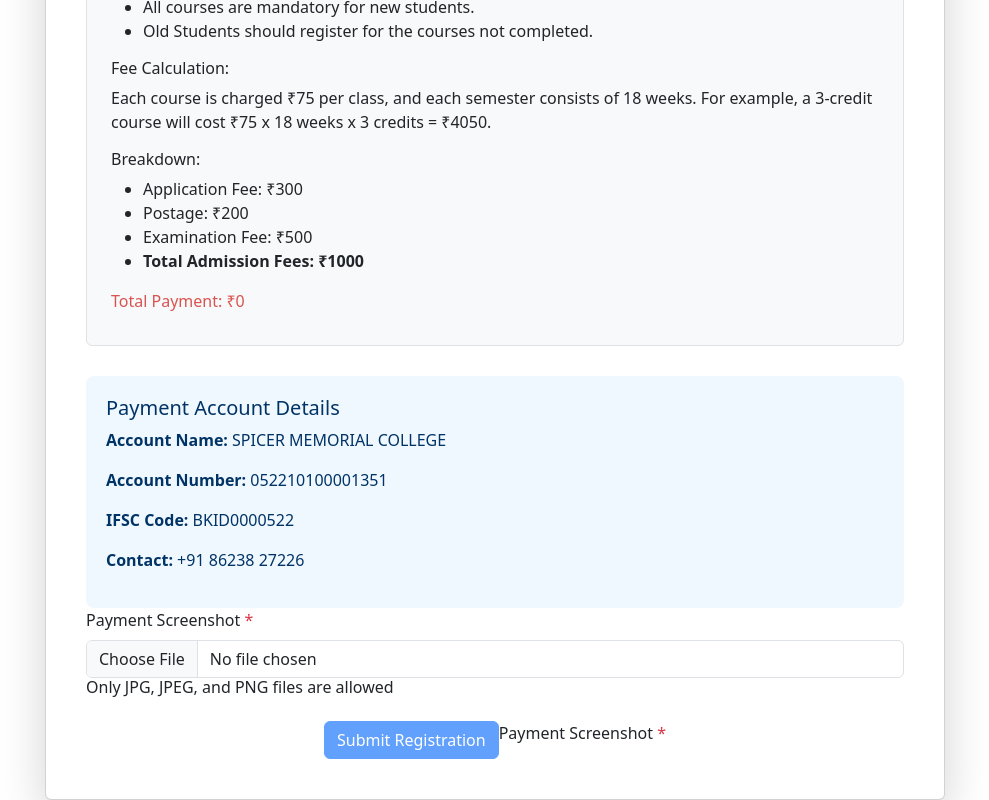
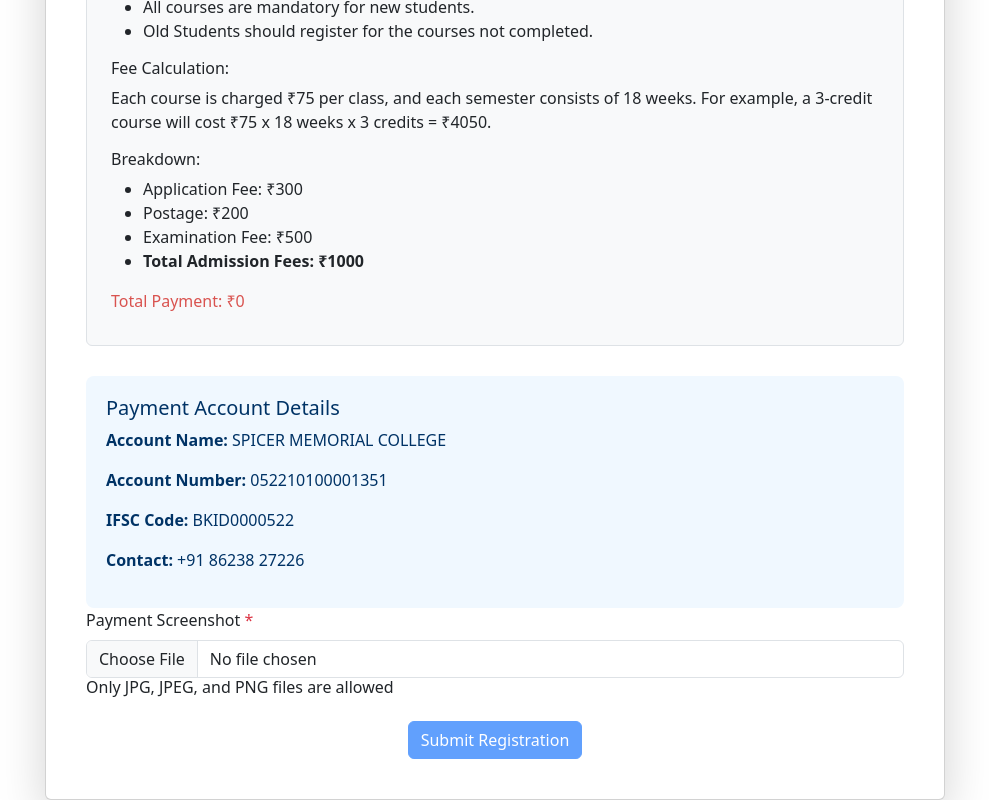
Before and after one commit to SpicerAdventistUniversity/SMCEN-fe, a React (Vite) app: page / in a window 1280 px wide. Shown: the part 1545-2345 px from the top of the page, without its empty margins (145-1134 px from the left). Built offline with nearby package versions, Linux system fonts and the light colour scheme.

Commit message:
canceled

```diff
--- a/src/components/Auth/Register.jsx
+++ b/src/components/Auth/Register.jsx
@@ -633,9 +633,7 @@
               >
                 Submit Registration
               </Button>
-              <Form.Label>
-                Payment Screenshot <span className="text-danger">*</span>
-              </Form.Label>
+
             </div>
           </Form>
         </Card.Body>
```
